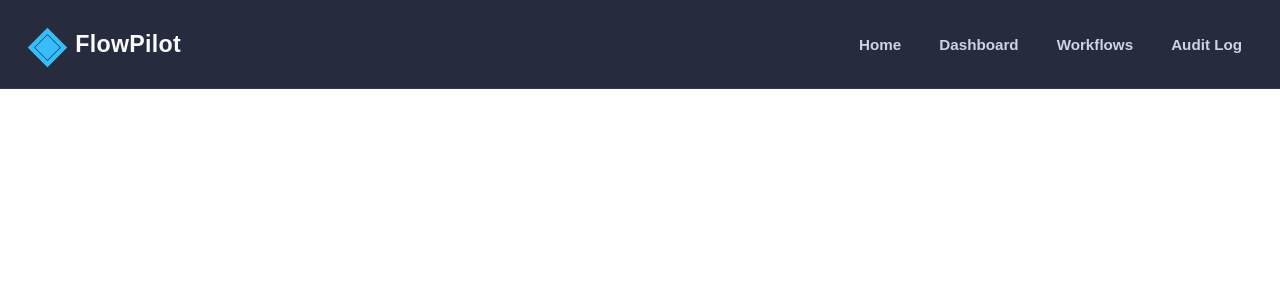
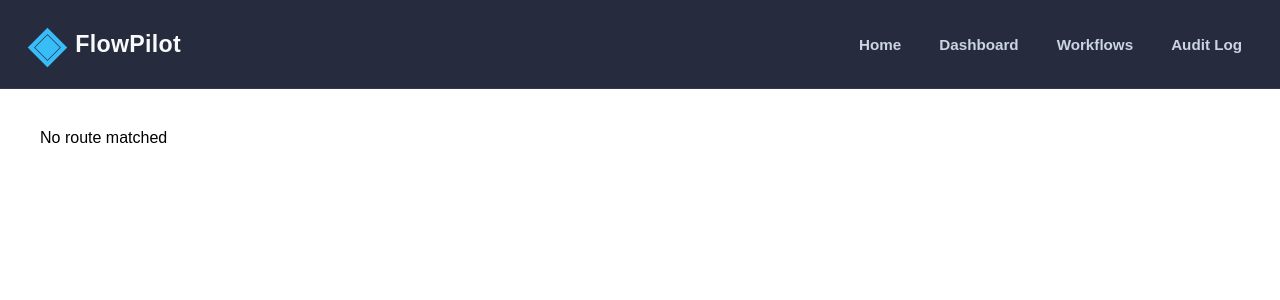
Before and after one commit to Hemamalini8/flowpilot-workflow_Automation, a React (Vite) app in the folder frontend/: page /rules/1 in a window 1280 px wide. Shown: the top 300 px of the page. Built offline with nearby package versions, Linux system fonts and the light colour scheme.

Commit message:
fix routing issue

```diff
--- a/frontend/src/App.jsx
+++ b/frontend/src/App.jsx
@@ -21,6 +21,10 @@ function App() {
         <Route path="/steps/:workflowId" element={<StepManager />} />
         <Route path="/rules/:workflowId/:stepId" element={<RuleEditor />} />
         <Route path="/audit-log" element={<AuditLog />} />
+        <Route
+          path="*"
+          element={<div style={{ padding: "40px" }}>No route matched</div>}
+        />
       </Routes>
     </BrowserRouter>
   );
```
Also changed, not shown: 1 other file (tests, documents, lock files or other folders).
